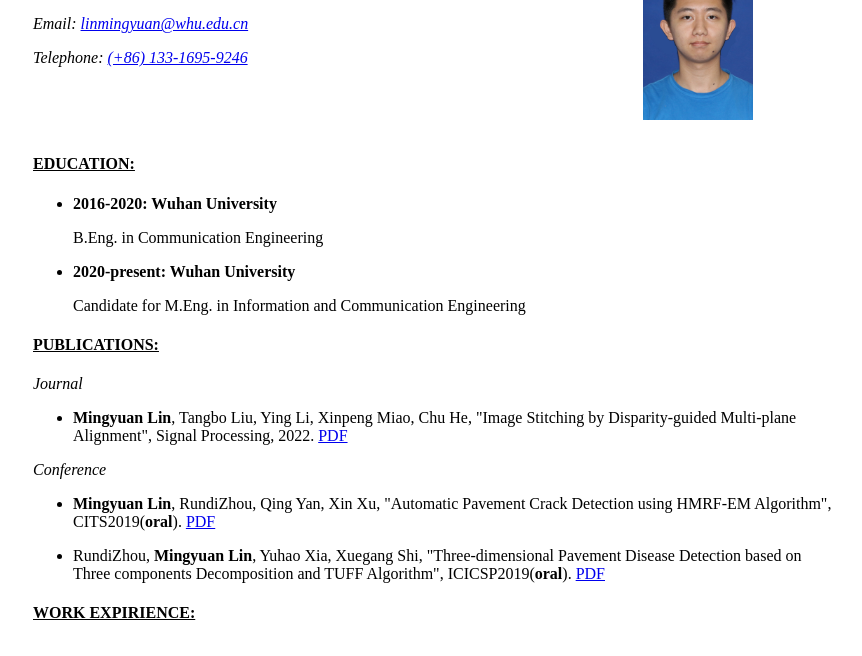
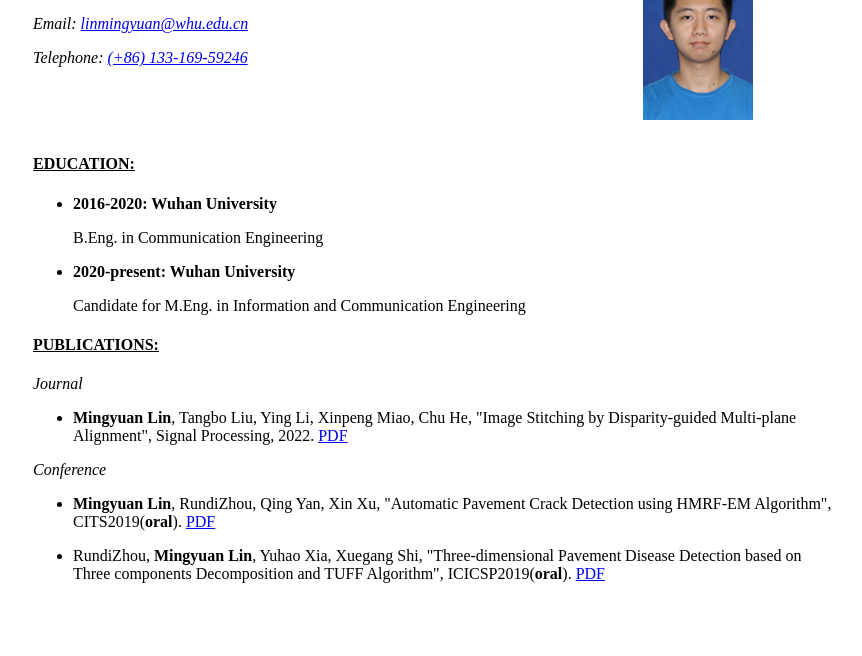
Before and after one commit to linmingyuan/linmingyuan.github.io, a plain HTML site: page index.html in a window 1280 px wide. Shown: the part 44-700 px from the top of the page, without its empty margins (207-1069 px from the left). Drawn offline with Linux system fonts and the light colour scheme.

Commit message:
Update index.html

```diff
--- a/index.html
+++ b/index.html
@@ -19,7 +19,7 @@
                         Email: <a href="mailto:linmingyuan@whu.edu.cn">linmingyuan@whu.edu.cn</a>
                     </p>
                     <p>
-                        Telephone: <a href="tel:(+86)13316959246"> (+86) 133-1695-9246 </a>
+                        Telephone: <a href="tel:(+86)13316959246"> (+86) 133-169-59246 </a>
                     </p>
                 </address>
             </div>
@@ -87,14 +87,7 @@
                 </ul>
 			</div>
 
-            <h4 class="section-header">Work expirience:</h4>
-            <div class="employment-container">
 
-				<div class="job-conrainer">
-
-				</div>
-
-            </div>
 
         </main>
     </section>
```
